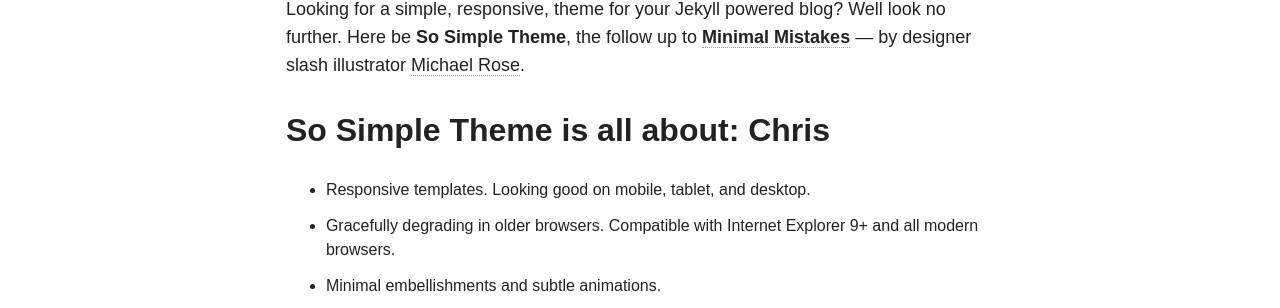
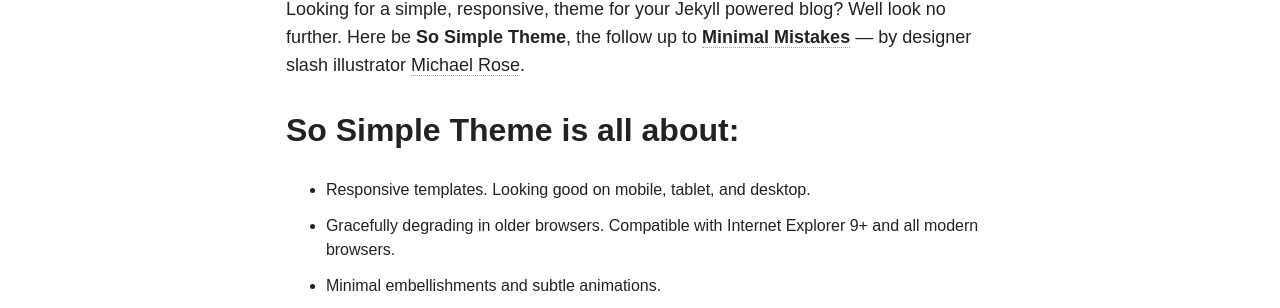
Before and after one commit to vegashat/WindyEwe, a Jekyll site: the page built from about/index.md, in a window 1280 px wide. Shown: the part 1300-1608 px from the top of the page. Built offline with Jekyll 4.4.1, drawn with Linux system fonts in a browser that asks for light colours; nearby versions of some CDN libraries.

Commit message:
Updated index.md

```diff
--- a/about/index.md
+++ b/about/index.md
@@ -12,7 +12,7 @@ published: true
 
 Looking for a simple, responsive, theme for your Jekyll powered blog? Well look no further. Here be **So Simple Theme**, the follow up to [**Minimal Mistakes**](http://mmistakes.github.io/minimal-mistakes) --- by designer slash illustrator [Michael Rose](http://mademistakes.com).
 
-## So Simple Theme is all about: Chris
+## So Simple Theme is all about:
 
 * Responsive templates. Looking good on mobile, tablet, and desktop.
 * Gracefully degrading in older browsers. Compatible with Internet Explorer 9+ and all modern browsers.
```
